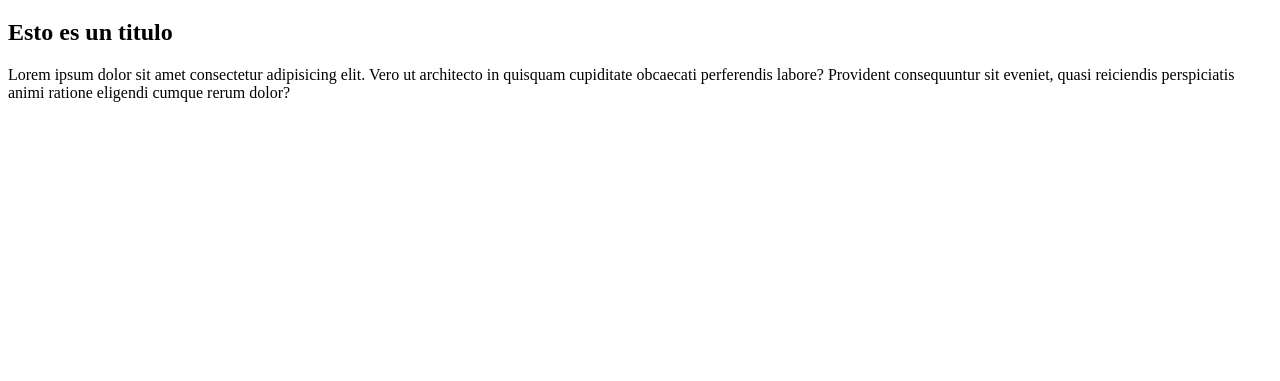
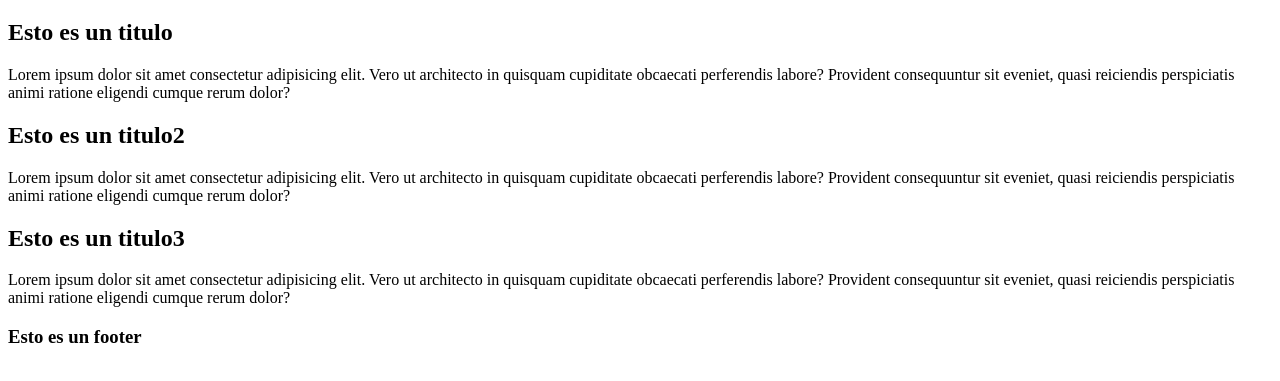
Before and after one commit to ferrodri21/pruebagithub, a plain HTML site: page index.html in a window 1280 px wide. Shown: the part 61-442 px from the top of the page. Drawn offline with Linux system fonts and the light colour scheme.

Commit message:
agregue un footer

```diff
--- a/index.html
+++ b/index.html
@@ -21,6 +21,25 @@
                 Lorem ipsum dolor sit amet consectetur adipisicing elit. Vero ut architecto in quisquam cupiditate obcaecati perferendis labore? Provident consequuntur sit eveniet, quasi reiciendis perspiciatis animi ratione eligendi cumque rerum dolor?
             </p>
         </div>
+        <div>
+            <h2>
+                Esto es un titulo2
+            </h2>
+            <p>
+                Lorem ipsum dolor sit amet consectetur adipisicing elit. Vero ut architecto in quisquam cupiditate obcaecati perferendis labore? Provident consequuntur sit eveniet, quasi reiciendis perspiciatis animi ratione eligendi cumque rerum dolor?
+            </p>
+        </div>
+        <div>
+            <h2>
+                Esto es un titulo3
+            </h2>
+            <p>
+                Lorem ipsum dolor sit amet consectetur adipisicing elit. Vero ut architecto in quisquam cupiditate obcaecati perferendis labore? Provident consequuntur sit eveniet, quasi reiciendis perspiciatis animi ratione eligendi cumque rerum dolor?
+            </p>
+        </div>
     </main>
+    <footer>
+        <h3>Esto es un footer</h3>
+    </footer>
 </body>
 </html>
```
